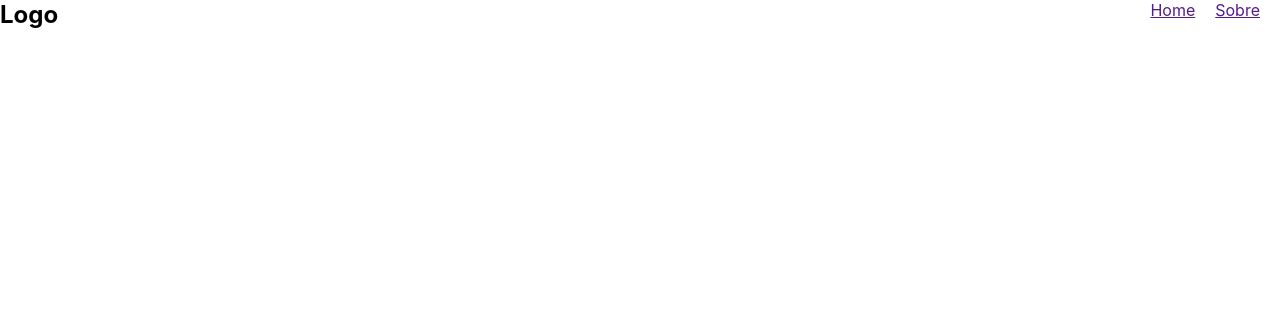
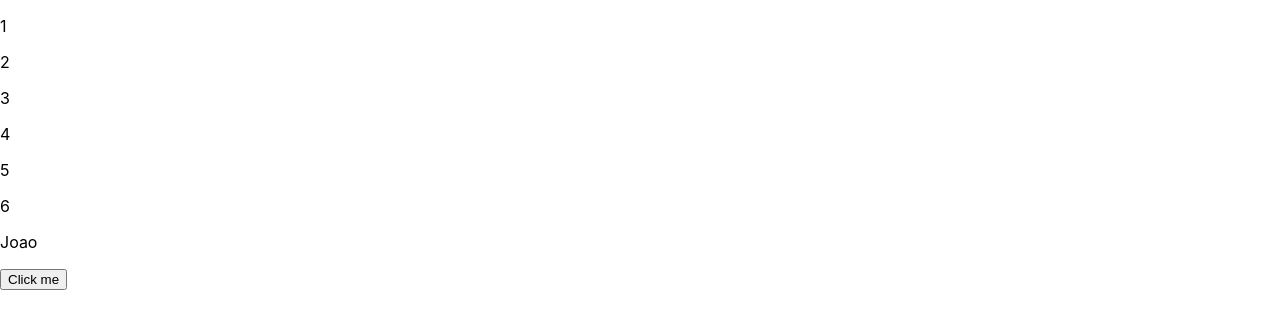
Before and after one commit to mateus040/Curso_DankiCode, a React (Create React App) app in the folder Curso_React/my-app/: page / in a window 1280 px wide. Shown: the top 328 px of the page. Built offline with nearby package versions, Linux system fonts and the light colour scheme.

Commit message:
hooks de estado

```diff
--- a/Curso_React/my-app/src/App.js
+++ b/Curso_React/my-app/src/App.js
@@ -1,12 +1,26 @@
-import './App.css';
-import Header from './Header'; // Importando componente Header
+import React, { useState } from "react";
 
-function App(props) {
+function App() {
+  const [count, setCount] = useState(0);
+  const [nome, setNome] = useState("Joao");
+  const [numeros, setNumeros] = useState([1,2,3,4,5,6]);
+  const [obj, setObj] = useState({nome:'Mateus', idade:'17'});
+
   return (
-    <div className="App">
-      <Header />
+    <div>
+{
+  numeros.map(function(val){
+    return(
+      <p>{val}</p>
+    )
+  })
+}
+      <p>{nome}</p>
+      <button onClick={() => setNome("Mateus")}>
+        Click me
+      </button>
     </div>
-  );
+  )
 }
 
 export default App;
--- a/Curso_React/my-app/src/styles/Header.css
+++ b/Curso_React/my-app/src/styles/Header.css
@@ -3,6 +3,10 @@
     justify-content: space-between;
 }
 
+.header__logo{
+    margin-left: 20px;
+}
+
 .header__menu a{
     margin-right: 20px;
 }
```
